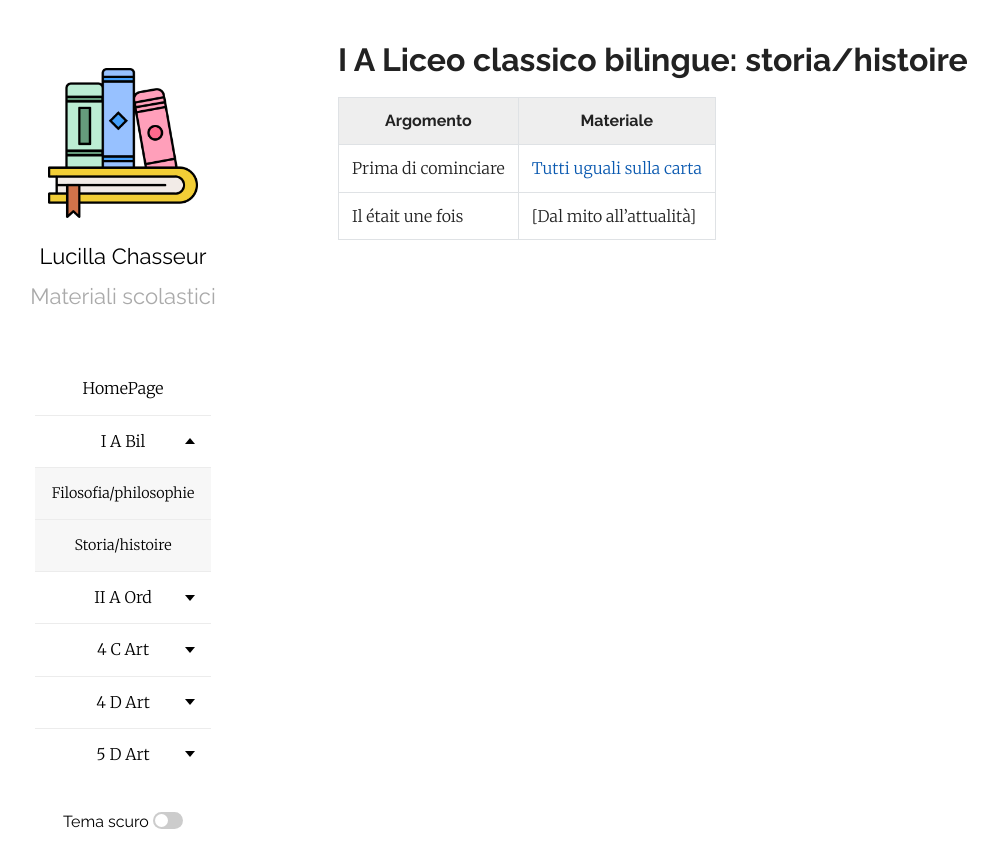
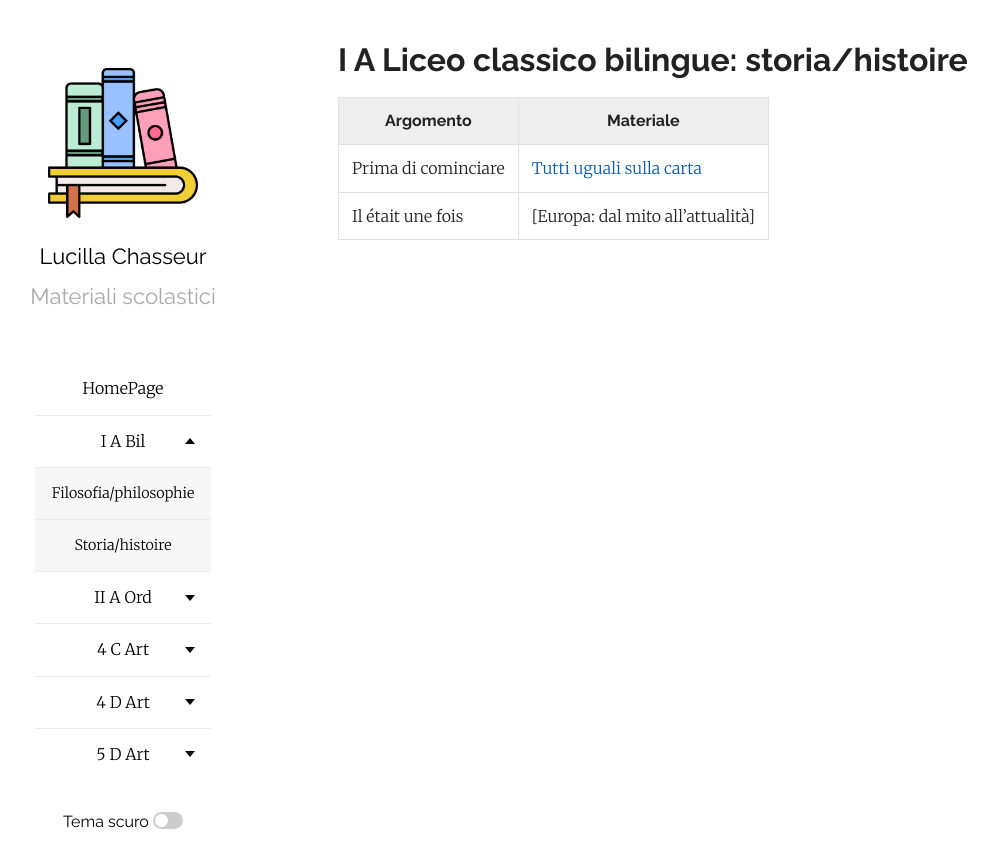
Before and after one commit to efemeridi/efemeridi.github.io, a Jekyll site: the page built from 1a_bil_storia.md, in a window 1280 px wide. Shown: the top 868 px of the page, without its empty margins (62-1060 px from the left). Built offline with Jekyll 4.4.1, drawn with Linux system fonts in a browser that asks for light colours; our own code applies the rules of GitHub Pages for plain Markdown files.

Commit message:
Update link text for 'Il était une fois'

```diff
--- a/1a_bil_storia.md
+++ b/1a_bil_storia.md
@@ -6,4 +6,4 @@ layout: page
 | Argomento | Materiale   |
 |-----------|-------------|
 |Prima di cominciare|[Tutti uguali sulla carta](https://vimeo.com/5304474/)
-|Il était une fois|[Dal mito all'attualità]
+|Il était une fois|[Europa: dal mito all'attualità]
```
